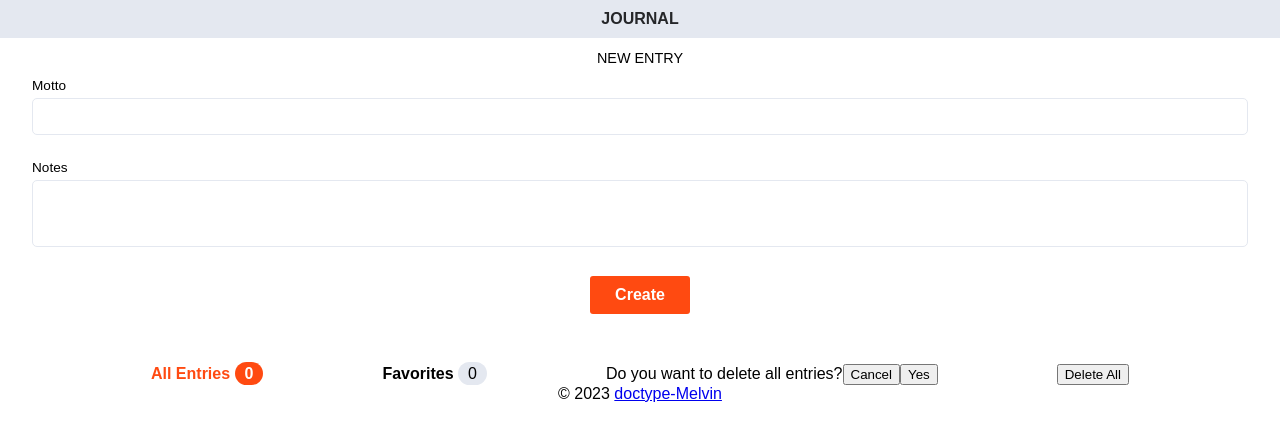
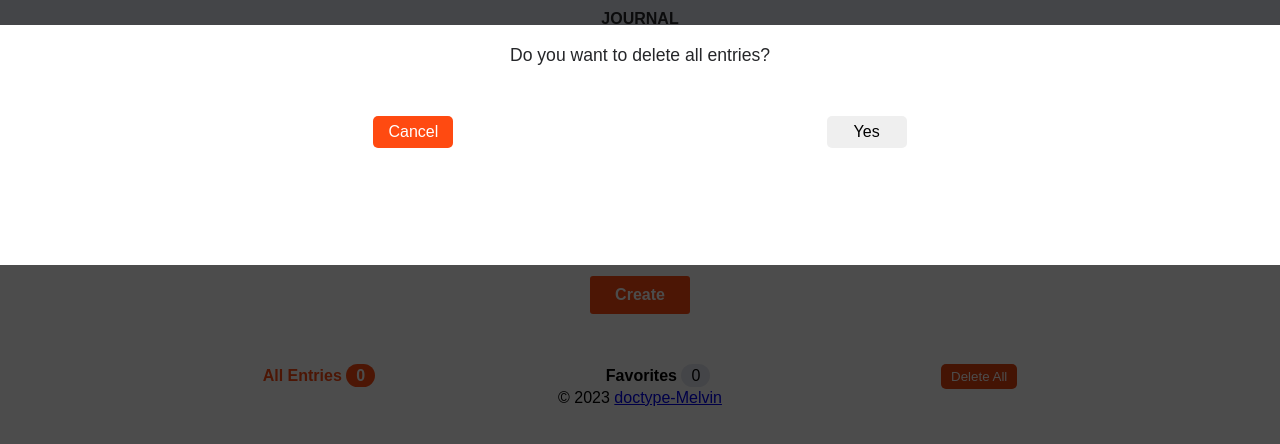
Before and after one commit to doctype-Melvin/stunning-octo-happiness, a React (Vite) app: page / in a window 1280 px wide. Both pictures are taken after a click on the button "Delete All". Shown: the top 444 px of the page. Built offline with nearby package versions, Linux system fonts and the light colour scheme.

Commit message:
adds styling for popup

```diff
--- a/src/components/Controls/controls.css
+++ b/src/components/Controls/controls.css
@@ -34,3 +34,16 @@
   border-radius: 15px;
   padding: 3px 10px;
 }
+
+.delete__all__button {
+  background-color: var(--color-nemo-dark);
+  color: var(--color-foam);
+  border: none;
+  padding: 5px 10px;
+  border-radius: 5px;
+}
+
+.delete__all__button:hover {
+  background-color: var(--color-nemo);
+  transition: 0.3s;
+}
--- a/src/components/Popup/Popup.jsx
+++ b/src/components/Popup/Popup.jsx
@@ -1,8 +1,9 @@
 export default function Popup({ setDeleteAll, setEntries }) {
   return (
-    <>
     <section className="confirm__popup">
+      <div className="popup__content">
         Do you want to delete all entries?
+        <div className="button__container">
           <button
             type="button"
             className="cancel__button__popup"
@@ -23,7 +24,8 @@ export default function Popup({ setDeleteAll, setEntries }) {
           >
             Yes
           </button>
+        </div>
+      </div>
     </section>
-    </>
   );
 }
--- a/src/components/Popup/popup.css
+++ b/src/components/Popup/popup.css
@@ -0,0 +1,48 @@
+.confirm__popup {
+  z-index: 1;
+  position: fixed;
+  width: 100%;
+  height: 100%;
+  background-color: rgba(0, 0, 0, 0.7);
+  top: 0;
+}
+
+.popup__content {
+  background-color: var(--color-foam);
+  color: var(--color-granite);
+  text-align: center;
+  padding: 20px 0;
+  margin: 25px 0;
+  height: 30%;
+  font-size: 1.1rem;
+}
+
+.button__container {
+  display: flex;
+  justify-content: space-evenly;
+  margin-top: 50px;
+}
+
+.button__container > * {
+  width: 5rem;
+  height: 2rem;
+  border-radius: 5px;
+  border: none;
+  font-size: 1rem;
+}
+
+.cancel__button__popup {
+  background-color: var(--color-nemo);
+  color: var(--color-foam);
+}
+
+.cancel__button__popup:hover,
+.confirm__button__popup:hover {
+  cursor: pointer;
+}
+
+.confirm__button__popup:hover {
+  background-color: rgb(44, 203, 81);
+  color: var(--color-foam);
+  transition: 0.2s;
+}
```
Lines whose indentation alone changed are shown as unchanged.
